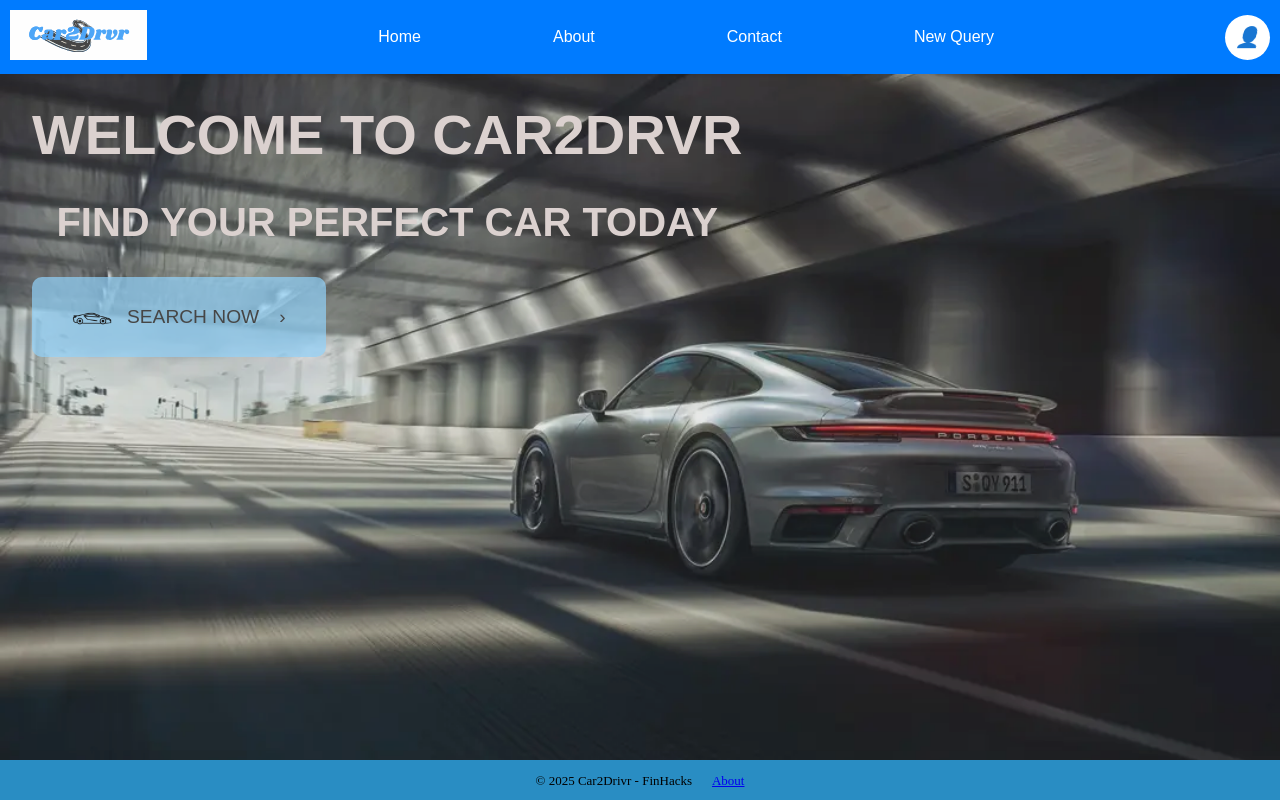
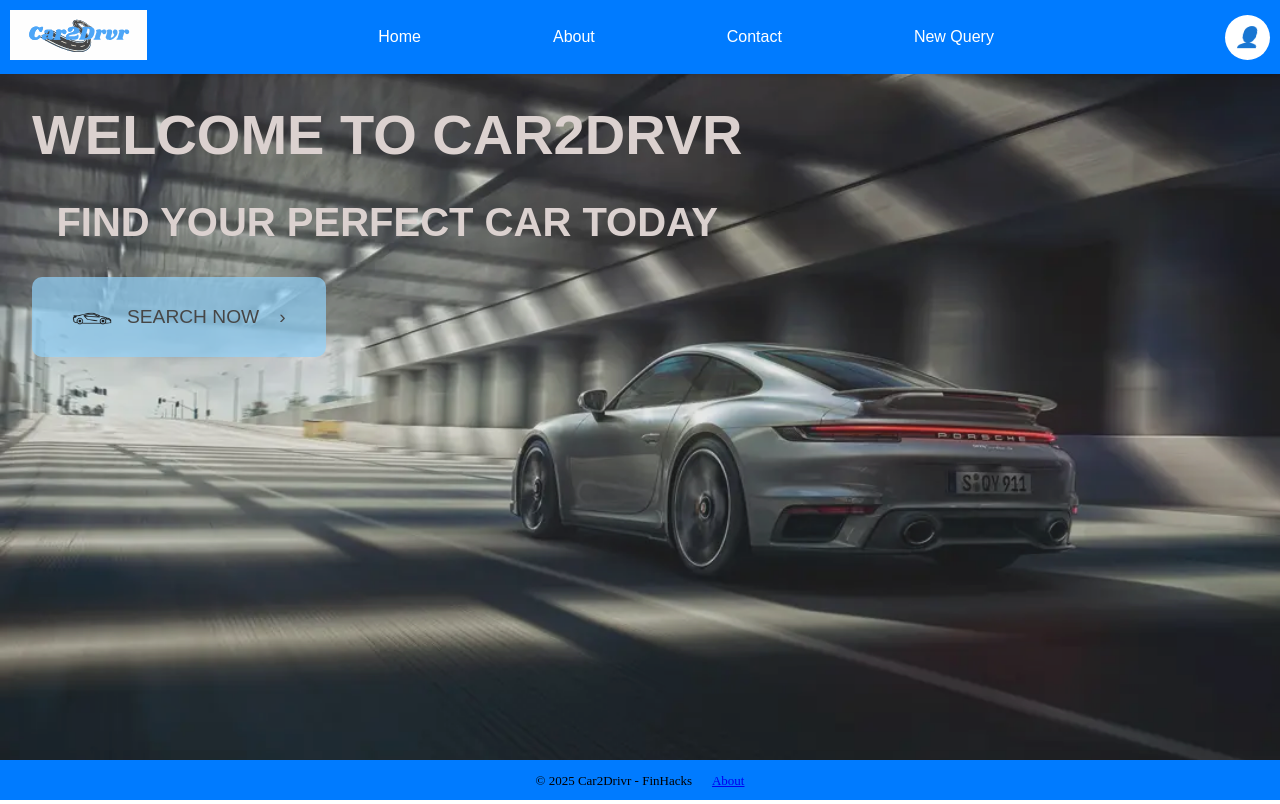
Before and after one commit to somshrivastava/car2drvr, a React (Vite) app in the folder frontend/: page / in a window 1280 px wide. Built offline with nearby package versions, Linux system fonts and the light colour scheme.

Commit message:
small change to footer

```diff
--- a/frontend/src/components/Footer.scss
+++ b/frontend/src/components/Footer.scss
@@ -1,7 +1,7 @@
 .footer {
   position: fixed;
   bottom: 0;
-  background-color: rgb(41, 141, 195);
+  background-color: #007bff;
   width: 100%;
   left: 0;
   height: 40px;
```
